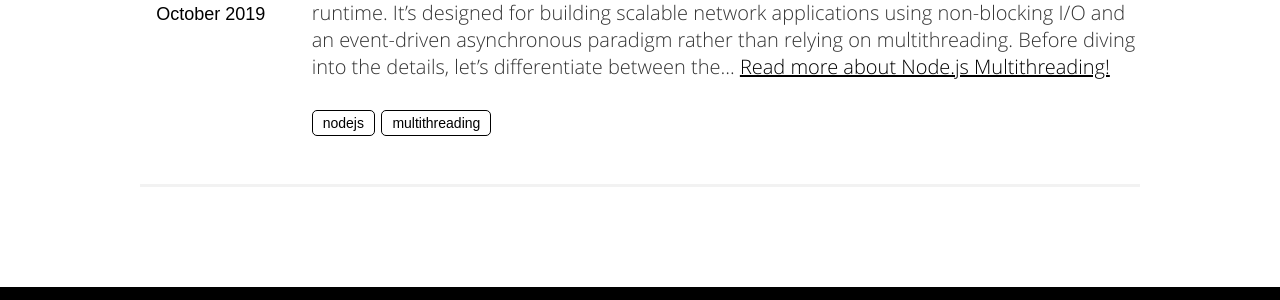
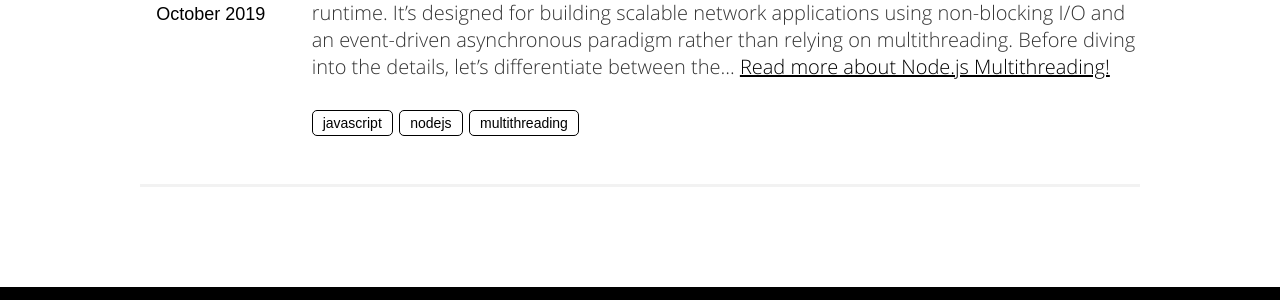
Before and after one commit to mohllal/mohllal.github.io, a Jekyll site: the page built from index.html, in a window 1280 px wide. Shown: the part 1064-1364 px from the top of the page. Built offline with Jekyll 4.4.1, drawn with Linux system fonts in a browser that asks for light colours.

Commit message:
Add additional tags and correct list formatting in 'Nodejs Multithreading' post

```diff
--- a/_posts/2019-10-13-nodejs-multithreading.md
+++ b/_posts/2019-10-13-nodejs-multithreading.md
@@ -5,6 +5,7 @@
 description: 'Multithreading in Node.js using the worker threads module!'
 image: '/assets/images/posts/nodejs-multithreading/preview.png'
 tags:
+- javascript
 - nodejs
 - multithreading
 excerpt: 'Multithreading in Node.js using the worker threads module!'
@@ -17,9 +18,7 @@
 Before diving into the details, let’s differentiate between the terms synchrony, asynchrony, and multithreading:
 
 - **Synchrony**: Synchrony involves processing tasks sequentially, where each task must be completed before the next begins. A single thread handles one task at a time, often resulting in idle time if a task involves waiting (e.g., for I/O).
-
 - **Asynchrony**: Asynchrony allows a single thread to manage multiple tasks without waiting for each task to complete. Tasks are split into smaller chunks or callbacks and rely on signals or event-driven mechanisms to notify the thread when they are complete.
-
 - **Multithreading**: Multithreading uses multiple threads to execute tasks concurrently. Each thread can independently handle a task, enabling parallel execution and reducing idle time for CPU-bound or I/O-intensive operations.
 
 <figure class="image-figure">
@@ -61,7 +60,6 @@
 Node.js uses threads in two ways:
 
 - The main **Event Loop** thread: Executes your JavaScript code (initialization and callbacks) and handles non-blocking asynchronous operations such as network I/O.
-
 - The **Worker Pool** (a.k.a threadpool) threads: Offloads tasks for I/O APIs that the OS can’t handle asynchronously and certain CPU-intensive operations.
 
 *Note: we have no control over Worker Pool threads as they are managed by [`libuv`](http://docs.libuv.org/en/v1.x/threadpool.html).*
@@ -208,9 +206,7 @@
 You can configure process.stderr and process.stdout to perform synchronous writes to a file, preventing issues like unexpectedly interleaved output from console.log() or console.error(), or output being lost if process.exit() is called before asynchronous write finishes.
 
 - [`worker.stderr`](https://nodejs.org/docs/latest-v12.x/api/worker_threads.html#worker_threads_worker_stderr): If `stderr: true` wasn’t passed to the [`Worker`](https://nodejs.org/docs/latest-v12.x/api/worker_threads.html#worker_threads_class_worker) constructor, data pipes to the parent thread’s [`process.stderr`](https://nodejs.org/docs/latest-v12.x/api/process.html#process_process_stderr) [duplex stream](https://nodejs.org/docs/latest-v12.x/api/stream.html#stream_duplex_and_transform_streams).
-
 - [`worker.stdin`](https://nodejs.org/docs/latest-v12.x/api/worker_threads.html#worker_threads_worker_stdin): If `stdin: true` was passed to the [`Worker`](https://nodejs.org/docs/latest-v12.x/api/worker_threads.html#worker_threads_class_worker) constructor, data written to this stream will be available in the worker thread as a [`process.stdin`](https://nodejs.org/docs/latest-v12.x/api/process.html#process_process_stdin).
-
 - [`worker.stdout`](https://nodejs.org/docs/latest-v12.x/api/worker_threads.html#worker_threads_worker_stdout): If `stdout: true` wasn’t passed to the [`Worker`](https://nodejs.org/docs/latest-v12.x/api/worker_threads.html#worker_threads_class_worker) constructor, data will be piped to the parent thread's [`process.stdout`](https://nodejs.org/docs/latest-v12.x/api/process.html#process_process_stdout) [duplex stream](https://nodejs.org/docs/latest-v12.x/api/stream.html#stream_duplex_and_transform_streams).
 
 ## Let’s solve the problem we faced earlier
```
